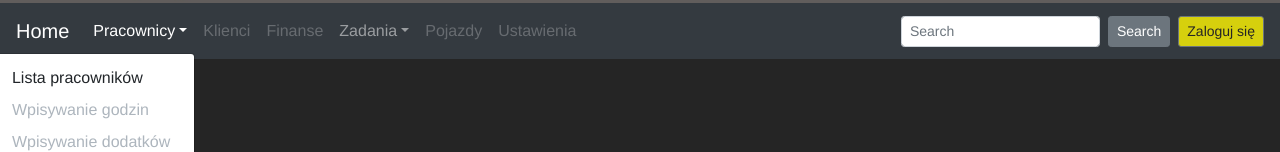
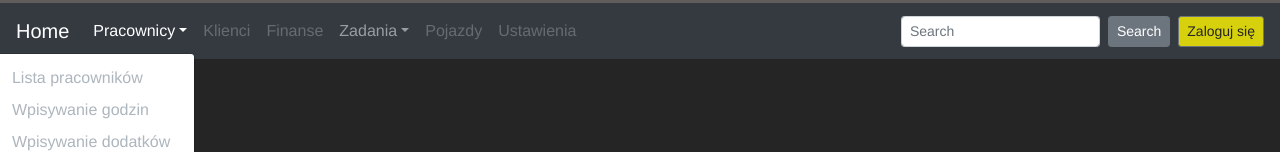
Before and after one commit to tkrutowski/progas-office-vue, a Vue app: page / in a window 1280 px wide. Both pictures are taken after a click on the button "Pracownicy". Shown: the part 147-299 px from the top of the page. Built offline with nearby package versions, Linux system fonts and the light colour scheme.

Commit message:
fixed main menu access

```diff
--- a/src/components/TheHeader.vue
+++ b/src/components/TheHeader.vue
@@ -10,7 +10,7 @@
       <b-collapse id="nav-collapse" is-nav>
         <b-navbar-nav id="test">
           <b-nav-item-dropdown text="Pracownicy" right>
-            <b-dropdown-item href="/hr/employee/all">Lista pracowników</b-dropdown-item>
+            <b-dropdown-item href="/hr/employee/all" :disabled="!hasAccessReadEmployees">Lista pracowników</b-dropdown-item>
             <b-dropdown-item href="/hr/AddWorkTime" :disabled="!hasAccessAddWorktime">Wpisywanie godzin</b-dropdown-item>
             <b-dropdown-item href="#" disabled>Wpisywanie dodatków</b-dropdown-item>
             <b-dropdown-item href="#" disabled>Wpisywanie zaliczek</b-dropdown-item>
@@ -112,7 +112,16 @@ export default {
       try {
         let token2 = jwt_decode(this.getToken);
         // console.log("token: ROLE_TASK_CALEDAR: " + token2.authorities.includes('ROLE_TASK_CALENDAR'))
-        return token2.authorities.includes('ROLE_TASK_CALENDAR');
+        return token2.authorities.includes('ROLE_TASK_CALENDAR') || token2.authorities.includes('ROLE_ADMIN');
+      } catch (error) {
+        return false;
+      }
+    },
+    hasAccessReadEmployees() {
+      try {
+        let token2 = jwt_decode(this.getToken);
+        // console.log("token: ROLE_HR_EMPLOYEE: " + token2.authorities.includes('ROLE_HR_EMPLOYEE'))
+        return token2.authorities.includes('ROLE_HR_EMPLOYEE') || token2.authorities.includes('ROLE_ADMIN');
       } catch (error) {
         return false;
       }
@@ -121,7 +130,7 @@ export default {
       try {
         let token2 = jwt_decode(this.getToken);
         // console.log("token: ROLE_HR_WORKTIME: " + token2.authorities.includes('ROLE_HR_WORKTIME'))
-        return token2.authorities.includes('ROLE_HR_WORKTIME');
+        return token2.authorities.includes('ROLE_HR_WORKTIME') || token2.authorities.includes('ROLE_ADMIN');
       } catch (error) {
         return false;
       }
@@ -130,7 +139,7 @@ export default {
       try {
         let token2 = jwt_decode(this.getToken);
         // console.log("token: ROLE_HR_SALARIES: " + token2.authorities.includes('ROLE_HR_SALARIES'))
-        return token2.authorities.includes('ROLE_HR_SALARIES');
+        return token2.authorities.includes('ROLE_HR_SALARIES') || token2.authorities.includes('ROLE_ADMIN');
       } catch (error) {
         return false;
       }
```
